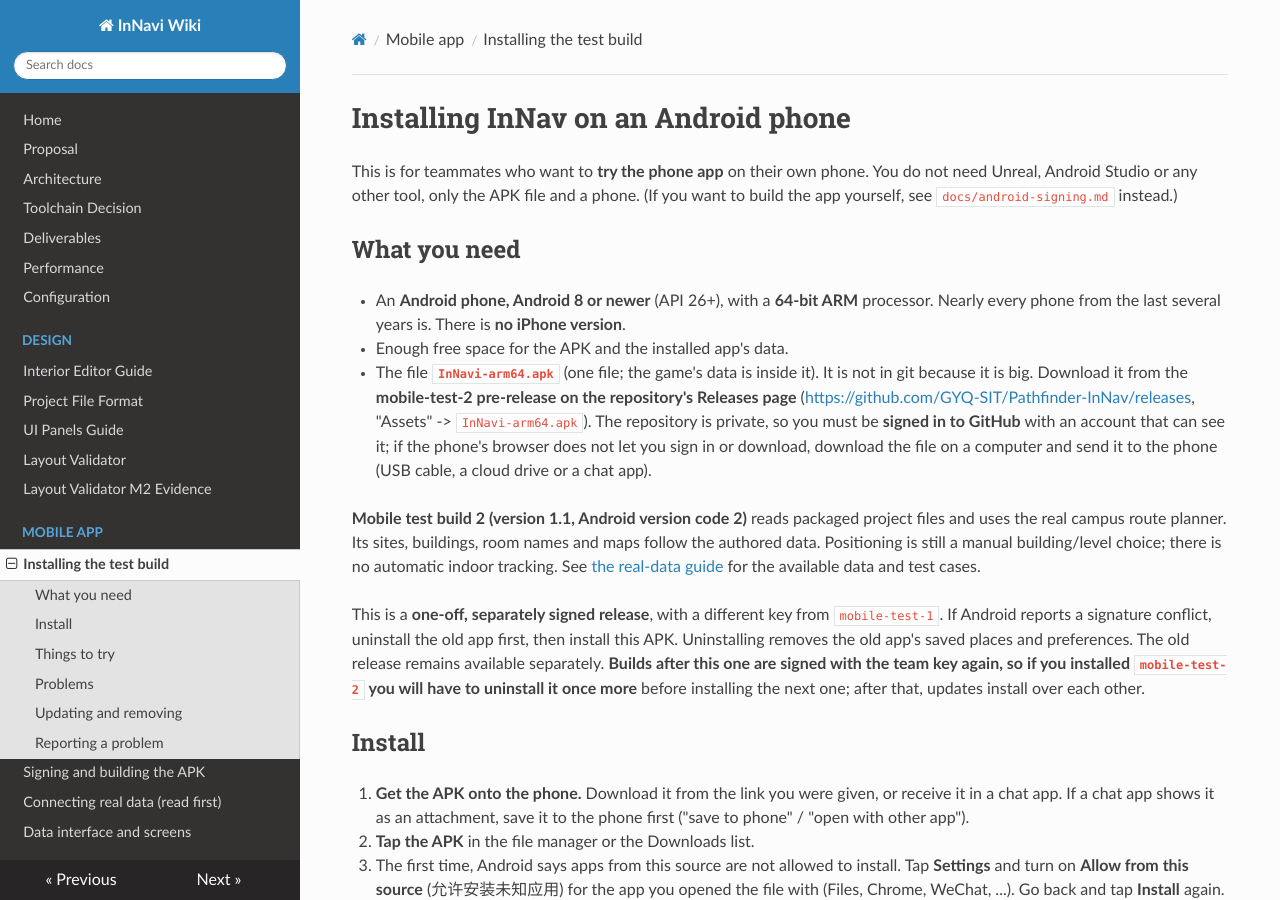
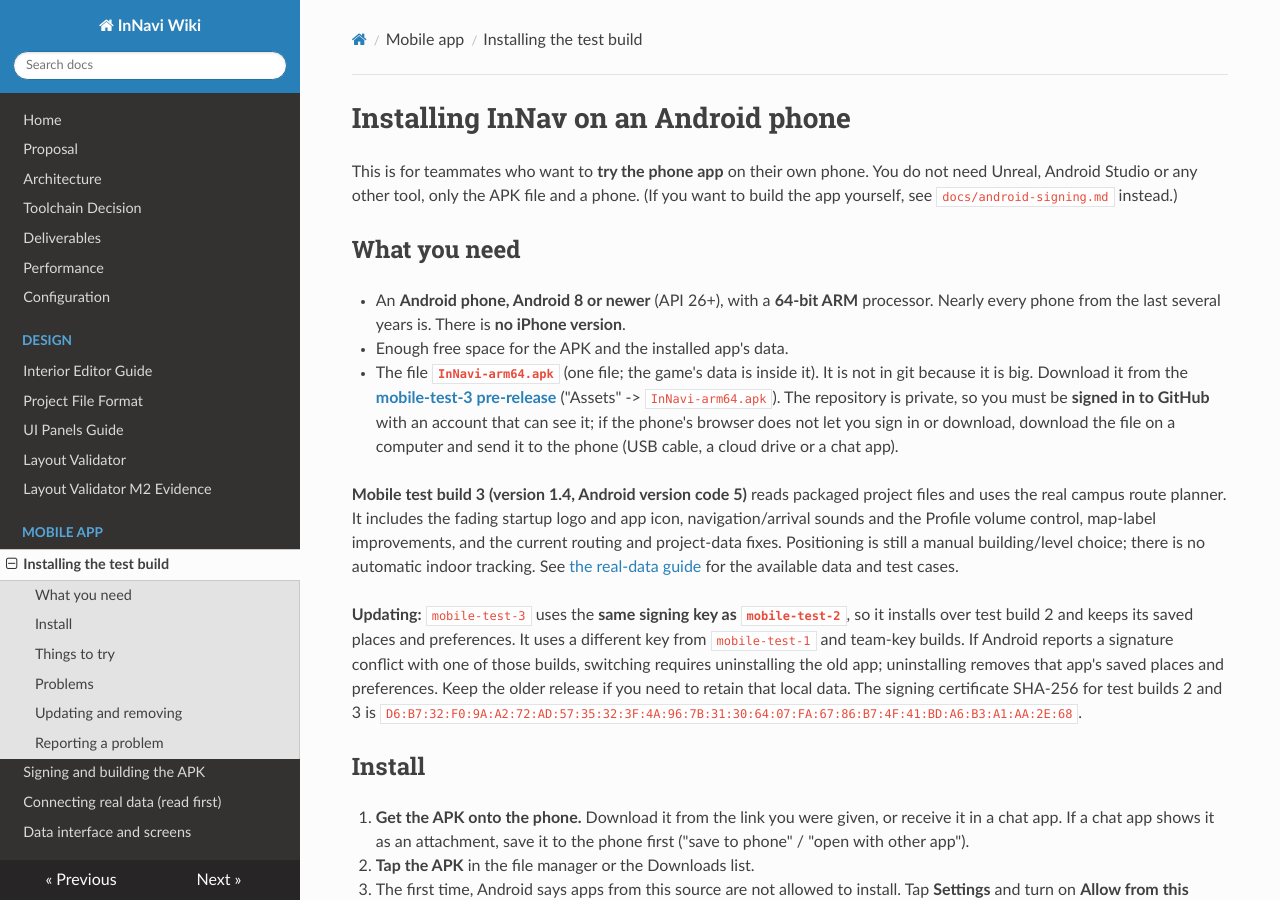
Before and after one commit to GYQ-SIT/Pathfinder-InNav, an MkDocs documentation site: the page built from docs/android-install.md, in a window 1280 px wide and 900 px high. Built offline with MkDocs 1.6.1, drawn with Linux system fonts in a browser that asks for light colours; nearby versions of some CDN libraries; some of the changed text lies outside the part shown.

```diff
--- a/docs/android-install.md
+++ b/docs/android-install.md
@@ -7,13 +7,13 @@ This is for teammates who want to **try the phone app** on their own phone. You
 
 - An **Android phone, Android 8 or newer** (API 26+), with a **64-bit ARM** processor. Nearly every phone from the last several years is. There is **no iPhone version**.
 - Enough free space for the APK and the installed app's data.
-- The file **`InNavi-arm64.apk`** (one file; the game's data is inside it). It is not in git because it is big. Download it from the **mobile-test-2 pre-release on the repository's Releases page**
-  (<https://github.com/GYQ-SIT/Pathfinder-InNav/releases>, "Assets" -> `InNavi-arm64.apk`). The repository is private, so you must be **signed in to GitHub** with an account that can see it;
+- The file **`InNavi-arm64.apk`** (one file; the game's data is inside it). It is not in git because it is big. Download it from the **[mobile-test-3 pre-release](https://github.com/GYQ-SIT/Pathfinder-InNav/releases/tag/mobile-test-3)**
+  ("Assets" -> `InNavi-arm64.apk`). The repository is private, so you must be **signed in to GitHub** with an account that can see it;
   if the phone's browser does not let you sign in or download, download the file on a computer and send it to the phone (USB cable, a cloud drive or a chat app).
 
-**Mobile test build 2 (version 1.1, Android version code 2)** reads packaged project files and uses the real campus route planner. Its sites, buildings, room names and maps follow the authored data. Positioning is still a manual building/level choice; there is no automatic indoor tracking. See [the real-data guide](mobile-real-data-guide.md) for the available data and test cases.
+**Mobile test build 3 (version 1.4, Android version code 5)** reads packaged project files and uses the real campus route planner. It includes the fading startup logo and app icon, navigation/arrival sounds and the Profile volume control, map-label improvements, and the current routing and project-data fixes. Positioning is still a manual building/level choice; there is no automatic indoor tracking. See [the real-data guide](mobile-real-data-guide.md) for the available data and test cases.
 
-This is a **one-off, separately signed release**, with a different key from `mobile-test-1`. If Android reports a signature conflict, uninstall the old app first, then install this APK. Uninstalling removes the old app's saved places and preferences. The old release remains available separately. **Builds after this one are signed with the team key again, so if you installed `mobile-test-2` you will have to uninstall it once more** before installing the next one; after that, updates install over each other.
+**Updating:** `mobile-test-3` uses the **same signing key as `mobile-test-2`**, so it installs over test build 2 and keeps its saved places and preferences. It uses a different key from `mobile-test-1` and team-key builds. If Android reports a signature conflict with one of those builds, switching requires uninstalling the old app; uninstalling removes that app's saved places and preferences. Keep the older release if you need to retain that local data. The signing certificate SHA-256 for test builds 2 and 3 is `D6:B7:32:F0:9A:A2:72:AD:57:35:32:3F:4A:96:7B:31:30:64:07:FA:67:86:B7:4F:41:BD:A6:B3:A1:AA:2E:68`.
 
 ## Install
 
@@ -48,7 +48,7 @@ You should see **Explore** with sites from the packaged project library (`buildi
 
 ## Updating and removing
 
-- Builds signed with the same key can update each other and keep saved data. `mobile-test-2` is the one exception (a one-off, separately signed APK): it cannot update the team-key `mobile-test-1`, and later team-key builds cannot update it. Uninstall the other one first if Android reports a signature conflict.
+- Builds signed with the same key and a higher version code can update each other and keep saved data. `mobile-test-2` and `mobile-test-3` share a separate key: build 3 updates build 2, but neither can update the team-key `mobile-test-1`. Switching between those signing-key families requires uninstalling the other build and removes its local app data.
 - To **remove** the app: press and hold its icon -> App info -> Uninstall. This also deletes the saved places and settings.
 
 ## Reporting a problem
```
Also changed, not shown: docs/android-signing.md (+5 -5 lines), 1 other file.
